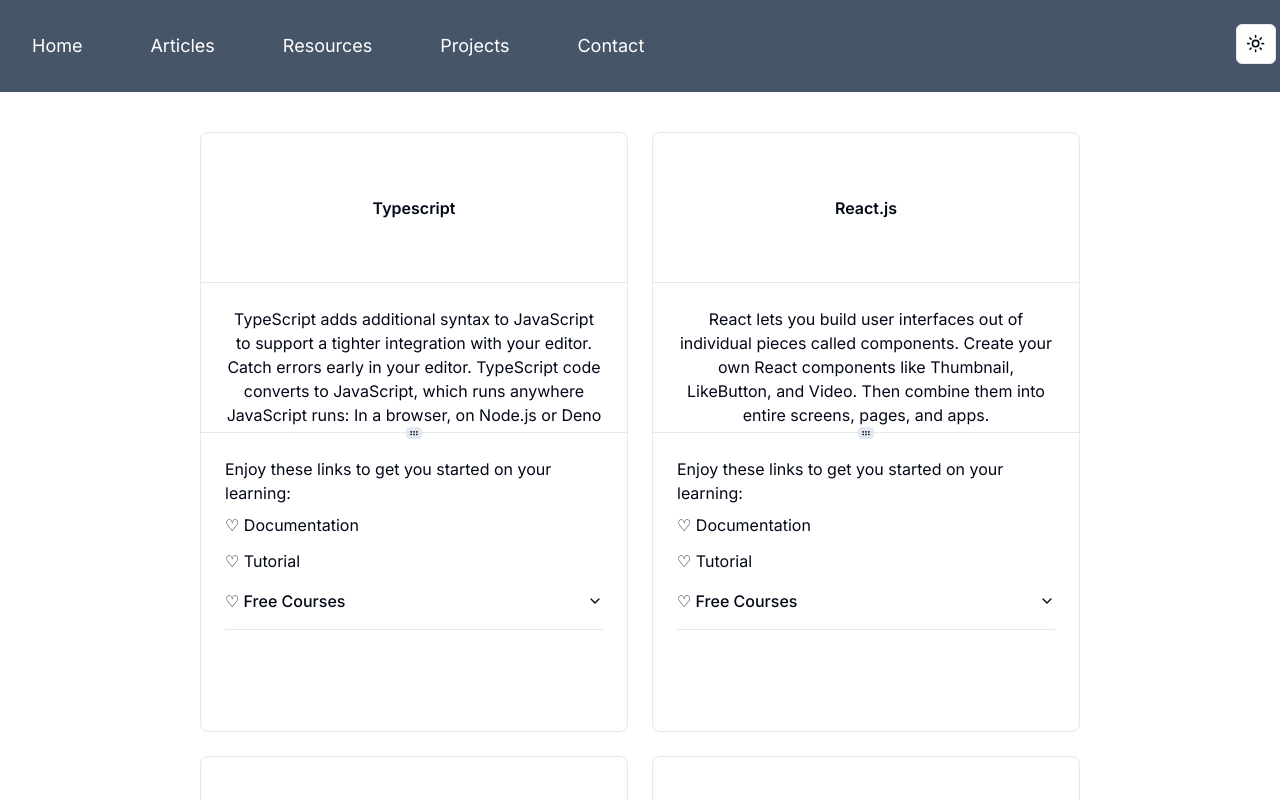
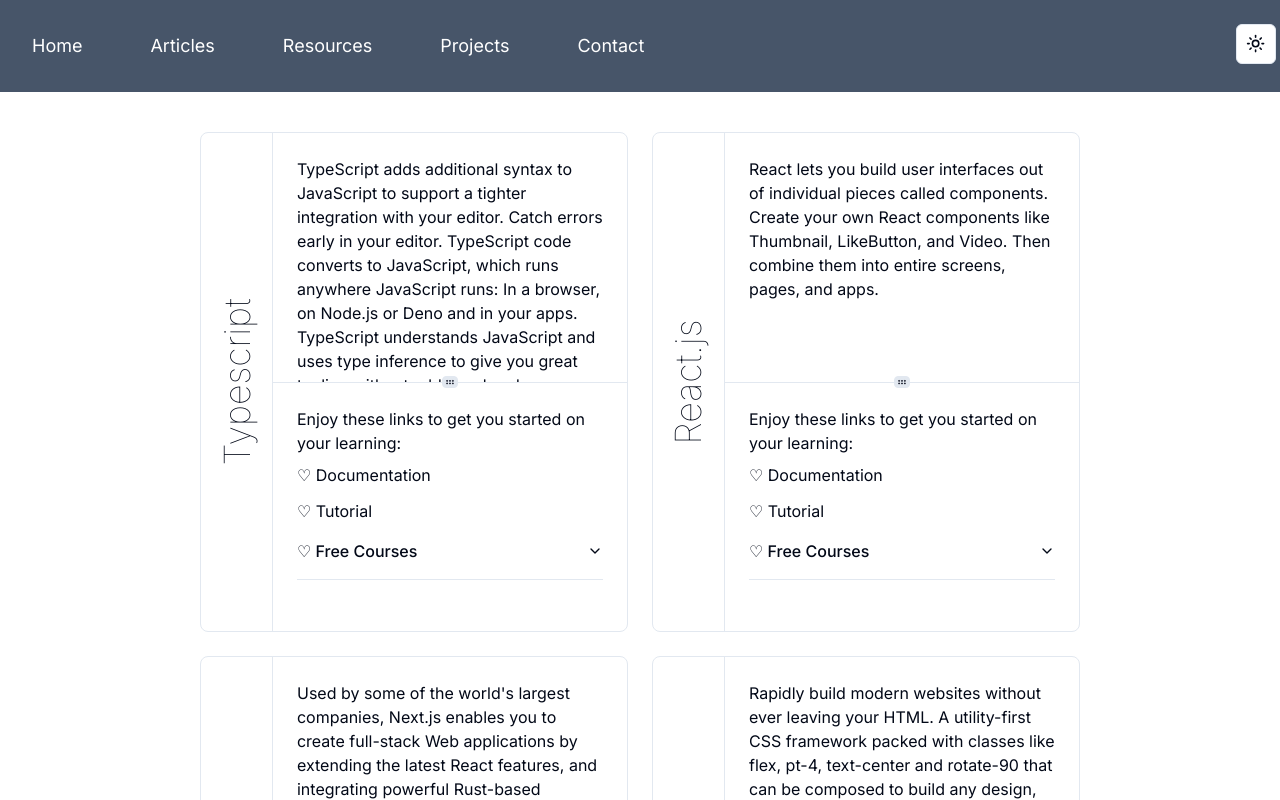
Before and after one commit to Zynkah/Blog, a Next.js app: page /resources in a window 1280 px wide. Shown: the top 800 px of the page. Built offline with nearby package versions, Linux system fonts and the light colour scheme.

Commit message:
Fix: layout change

```diff
--- a/app/resources/ResourceCards.tsx
+++ b/app/resources/ResourceCards.tsx
@@ -27,19 +27,21 @@
       {ResourceData.map((resource, index) => (
         <ResizablePanelGroup
           key={index}
-          direction="vertical"
-          className="min-h-[600px] sm:min-w-[400px] rounded-lg border"
+          direction="horizontal"
+          className="max-w-2xl min-h-[500px] rounded-lg border"
         >
-          <ResizablePanel defaultSize={25}>
-            <h1 className="font-semibold flex h-full items-center justify-center p-6">
+          <ResizablePanel defaultSize={10}>
+            <div className="flex h-full items-center justify-center">
+              <span className="font-thin -rotate-90 text-4xl">
                 {resource.header}
-            </h1>
+              </span>
+            </div>
           </ResizablePanel>
           <ResizableHandle />
-          <ResizablePanel defaultSize={25}>
-            <ScrollArea className="h-[200px]">
-              <p className="text-center p-6">{resource.content}</p>
-            </ScrollArea>
+          <ResizablePanel defaultSize={50}>
+            <ResizablePanelGroup direction="vertical">
+              <ResizablePanel defaultSize={50}>
+                <p className="p-6">{resource.content}</p>
               </ResizablePanel>
               <ResizableHandle withHandle />
               <ResizablePanel defaultSize={50}>
@@ -69,7 +71,8 @@
                               {resource.header}
                             </h4>
                             <p className="text-sm">
-                          Click here to be taken to the official documentation.
+                              Click here to be taken to the official
+                              documentation.
                             </p>
                           </div>
                         </div>
@@ -91,7 +94,6 @@
                         <AccordionTrigger className="hover:underline decoration-sky-500">
                           ♡ Free Courses
                         </AccordionTrigger>
-
                         <AccordionContent>
                           <ul>
                             <li className="mb-2 hover:underline decoration-sky-500">
@@ -117,6 +119,8 @@
                 </ul>
               </ResizablePanel>
             </ResizablePanelGroup>
+          </ResizablePanel>
+        </ResizablePanelGroup>
       ))}
     </div>
   );
```
Lines whose indentation alone changed are shown as unchanged.
